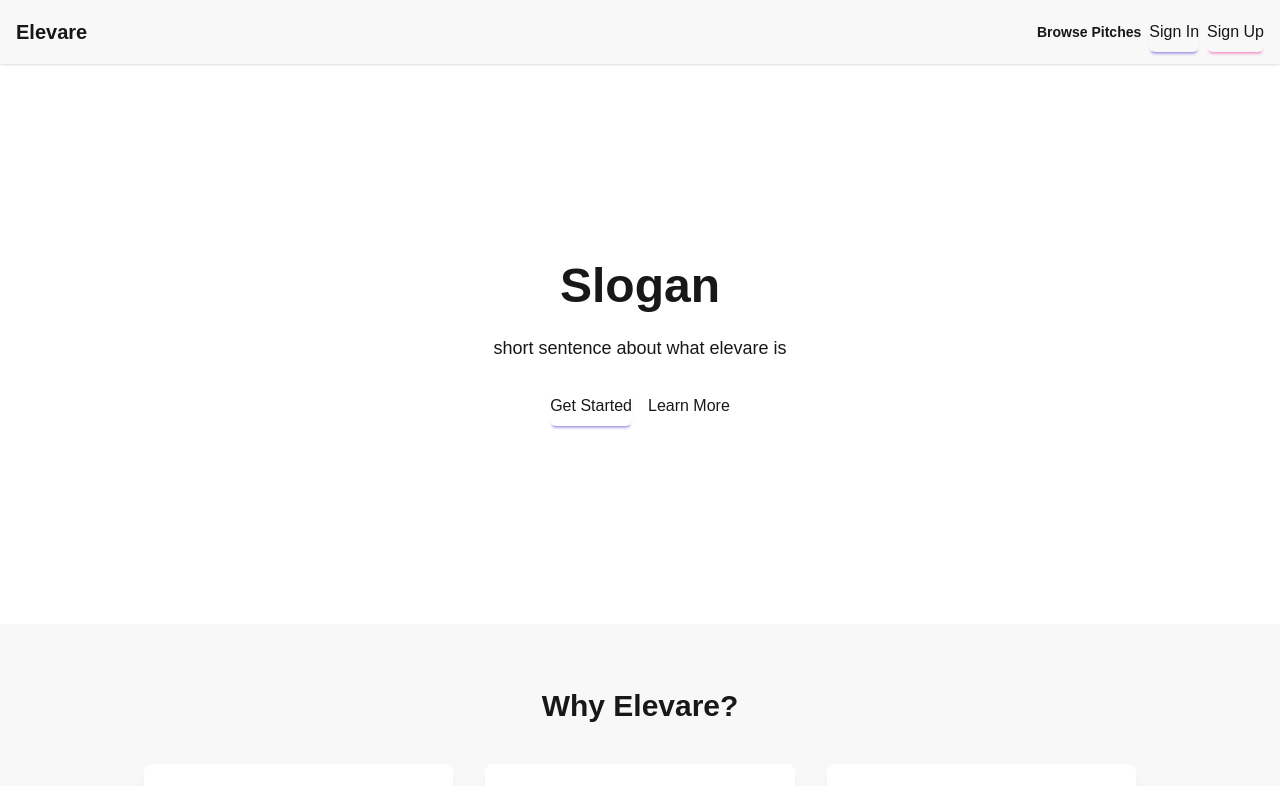
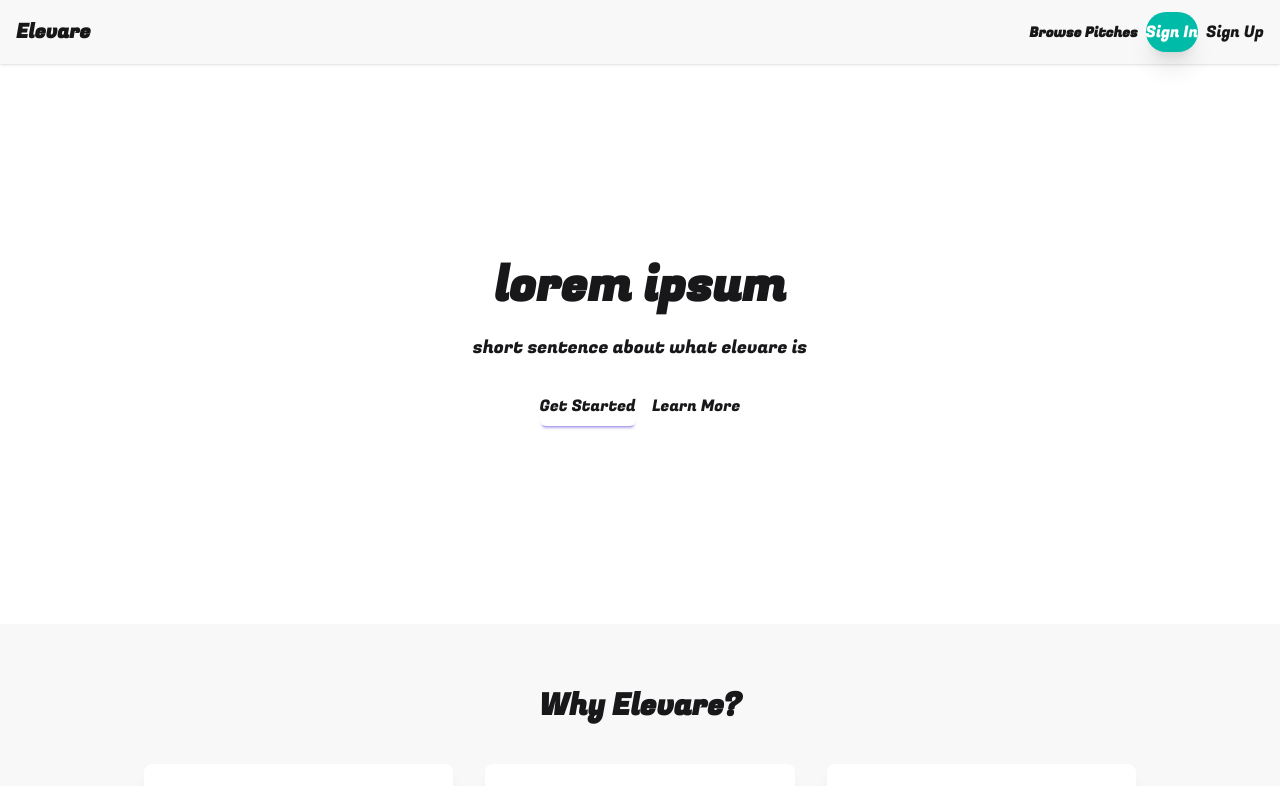
Before and after one commit to EmmaMartin123/Industrial_Project, a Next.js app in the folder frontend/: page / in a window 1280 px wide. Shown: the top 786 px of the page. Built offline with nearby package versions, Linux system fonts and the light colour scheme; no server answers.

Commit message:
add new font

```diff
--- a/frontend/app/globals.css
+++ b/frontend/app/globals.css
@@ -27,5 +27,5 @@
 body {
   background: var(--background);
   color: var(--foreground);
-  font-family: Arial, Helvetica, sans-serif;
+	font-family: "Fugaz One", sans-serif;
 }
--- a/frontend/app/layout.tsx
+++ b/frontend/app/layout.tsx
@@ -1,18 +1,14 @@
 import type { Metadata } from "next";
-import { Geist, Geist_Mono } from "next/font/google";
 import "./globals.css";
 import { Toaster } from "react-hot-toast"
 import Navbar from "@/components/Navbar";
 import Footer from "@/components/Footer";
+import { Fugaz_One } from "next/font/google";
 
-const geistSans = Geist({
-	variable: "--font-geist-sans",
-	subsets: ["latin"],
-});
-
-const geistMono = Geist_Mono({
-	variable: "--font-geist-mono",
-	subsets: ["latin"],
+const fugazOne = Fugaz_One({
+  subsets: ["latin"],
+  weight: "400",
+  variable: "--font-fugaz-one",
 });
 
 export const metadata: Metadata = {
@@ -26,10 +22,8 @@ export default function RootLayout({
 	children: React.ReactNode;
 }>) {
 	return (
-		<html lang="en">
-			<body
-				className={`${geistSans.variable} ${geistMono.variable} antialiased`}
-			>
+		<html lang="en" className={fugazOne.variable}>
+			<body className="font-fugaz" >
 				<Navbar />
 				{children}
 				<Toaster position="top-right" reverseOrder={false} />
--- a/frontend/app/page.tsx
+++ b/frontend/app/page.tsx
@@ -14,7 +14,7 @@ export default function Home() {
 				<div className="hero-content text-center">
 					<div className="max-w-2xl">
 						<h1 className="text-5xl font-bold">
-							Slogan
+							lorem ipsum
 						</h1>
 						<p className="py-6 text-lg">
 							short sentence about what elevare is
--- a/frontend/components/Navbar.tsx
+++ b/frontend/components/Navbar.tsx
@@ -53,13 +53,13 @@ export default function Navbar() {
 				) : (
 					<>
 						<button
-							className="btn btn-primary rounded-md"
+							className="btn bg-teal-500 hover:bg-teal-600 text-white rounded-full shadow-xl"
 							onClick={() => router.push("/login")}
 						>
 							Sign In
 						</button>
 						<button
-							className="btn btn-secondary rounded-md"
+							className="btn btn-ghost rounded-full"
 							onClick={() => router.push("/signup")}
 						>
 							Sign Up
```
Also changed, not shown: frontend/package.json (+4 -3 lines), 1 other file (tests, documents, lock files or other folders).
